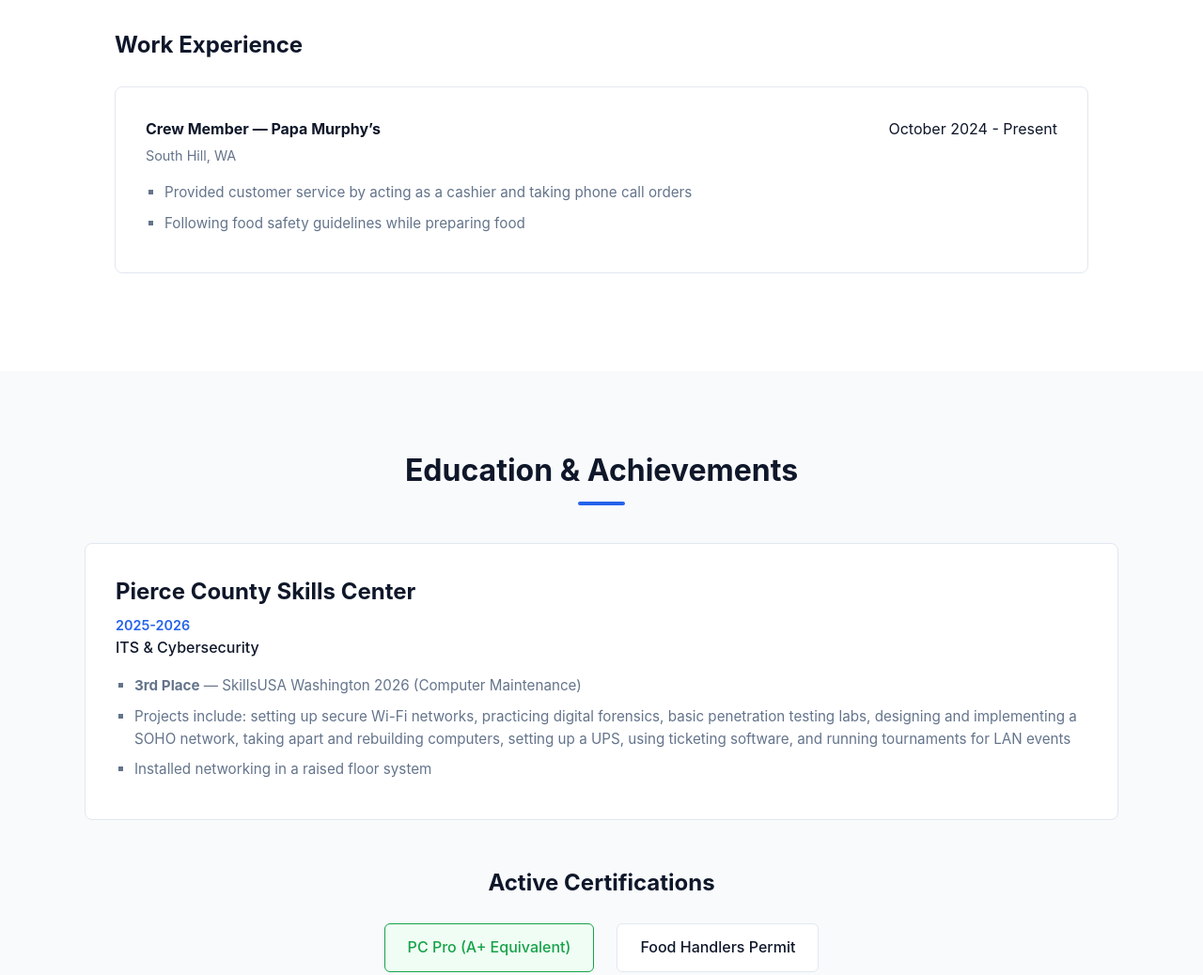
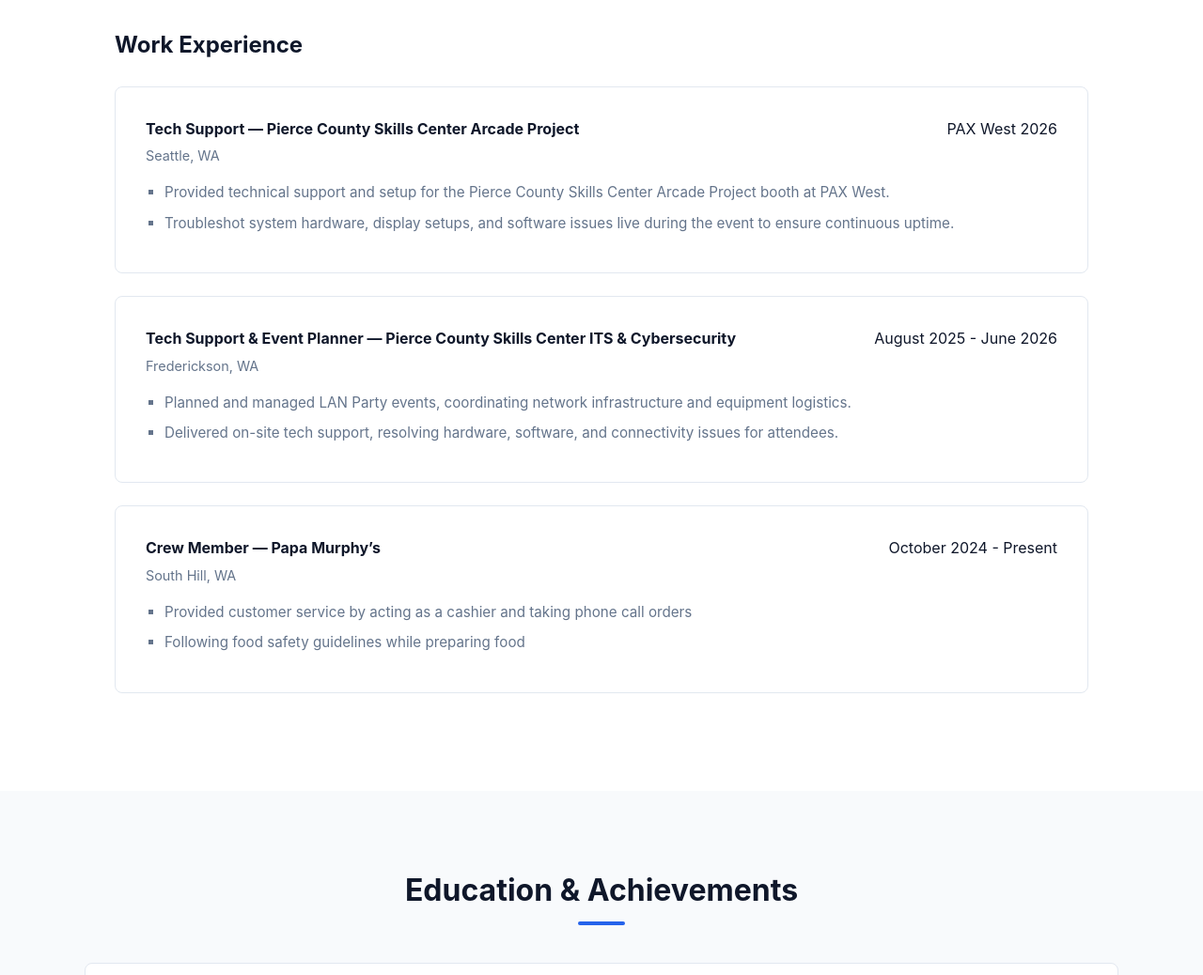
Before and after one commit to imbrennanlm/imbrennanlm.github.io, a plain HTML site: page index.html in a window 1280 px wide. Shown: the part 1940-2978 px from the top of the page at 94% size. Drawn offline with Linux system fonts and the light colour scheme.

Commit message:
Update index.html

```diff
--- a/index.html
+++ b/index.html
@@ -8,7 +8,6 @@
 </head>
 <body>
 
-    <!-- Navigation -->
     <nav class="navbar">
         <div class="nav-container">
             <a href="#" class="logo">BrennanLM<span>.com</span></a>
@@ -21,7 +20,6 @@
         </div>
     </nav>
 
-    <!-- Hero Section -->
     <header class="hero">
         <div class="hero-content">
             <h1>Brennan Loving-Marler</h1>
@@ -33,15 +31,12 @@
         </div>
     </header>
 
-    <!-- About Section -->
     <section id="about" class="section">
         <h2>Professional Summary</h2>
         <div class="accent-line"></div>
-        <p class="summary-text">Entry-level IT professional with hands-on experience in computer building, operating system installation, troubleshooting, and server configuration. Seeking an IT Help Desk position where I can apply my technical skills while continuing to grow in IT support and cybersecurity.
-</p>
+        <p class="summary-text">Entry-level IT professional with hands-on experience in computer building, operating system installation, troubleshooting, and server configuration. Seeking an IT Help Desk position where I can apply my technical skills while continuing to grow in IT support and cybersecurity.</p>
     </section>
 
-    <!-- Skills Section -->
     <section id="skills" class="section bg-light">
         <h2>Technical Skills</h2>
         <div class="accent-line"></div>
@@ -61,7 +56,6 @@
         </div>
     </section>
 
-    <!-- Projects Section -->
     <section id="projects" class="section">
         <h2>Experience & Projects</h2>
         <div class="accent-line"></div>
@@ -90,6 +84,30 @@
         <h3 class="timeline-title">Work Experience</h3>
         <div class="work-card">
             <div class="work-header">
+                <strong>Tech Support — Pierce County Skills Center Arcade Project</strong>
+                <span>PAX West 2026</span>
+            </div>
+            <span class="location">Seattle, WA</span>
+            <ul>
+                <li>Provided technical support and setup for the Pierce County Skills Center Arcade Project booth at PAX West.</li>
+                <li>Troubleshot system hardware, display setups, and software issues live during the event to ensure continuous uptime.</li>
+            </ul>
+        </div>
+
+        <div class="work-card">
+            <div class="work-header">
+                <strong>Tech Support & Event Planner — Pierce County Skills Center ITS & Cybersecurity</strong>
+                <span>August 2025 - June 2026</span>
+            </div>
+            <span class="location">Frederickson, WA</span>
+            <ul>
+                <li>Planned and managed LAN Party events, coordinating network infrastructure and equipment logistics.</li>
+                <li>Delivered on-site tech support, resolving hardware, software, and connectivity issues for attendees.</li>
+            </ul>
+        </div>
+
+        <div class="work-card">
+            <div class="work-header">
                 <strong>Crew Member — Papa Murphy’s</strong>
                 <span>October 2024 - Present</span>
             </div>
@@ -101,7 +119,6 @@
         </div>
     </section>
 
-    <!-- Education Section -->
     <section id="education" class="section bg-light">
         <h2>Education & Achievements</h2>
         <div class="accent-line"></div>
@@ -122,12 +139,10 @@
             <h3>Active Certifications</h3>
             <ul class="cert-list">
                 <li class="cert-earned">PC Pro (A+ Equivalent)</li>
-                <li>Food Handlers Permit</li>
             </ul>
         </div>
     </section>
 
-    <!-- Footer -->
     <footer>
         <p>&copy; 2026 Brennan Loving-Marler</p>
     </footer>
```
